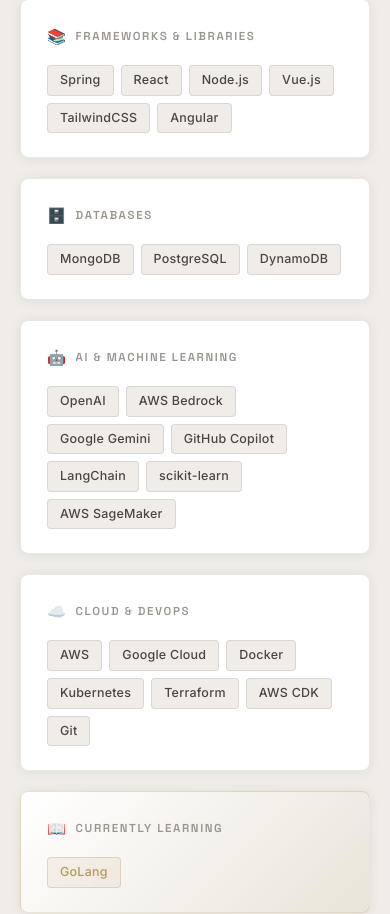
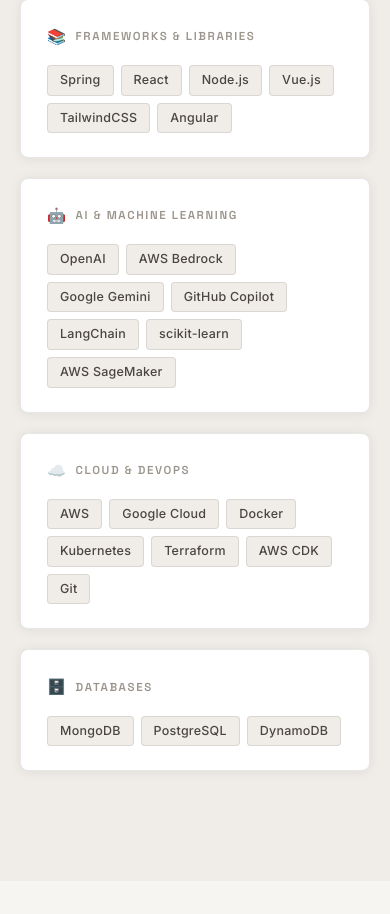
Before and after one commit to KingsleyND/portfolio, a plain HTML site: page docs/index.html in a window 390 px wide. Shown: the part 1356-2270 px from the top of the page. Drawn offline with Linux system fonts and the light colour scheme.

Commit message:
added cert

```diff
--- a/docs/index.html
+++ b/docs/index.html
@@ -105,15 +105,6 @@
         </div>
 
         <div class="skill-group">
-          <h3 class="skill-group__title"><span class="skill-group__icon">🗄️</span> Databases</h3>
-          <div class="skill-group__tags">
-            <span class="tag">MongoDB</span>
-            <span class="tag">PostgreSQL</span>
-            <span class="tag">DynamoDB</span>
-          </div>
-        </div>
-
-        <div class="skill-group">
           <h3 class="skill-group__title"><span class="skill-group__icon">🤖</span> AI &amp; Machine Learning</h3>
           <div class="skill-group__tags">
             <span class="tag">OpenAI</span>
@@ -139,10 +130,12 @@
           </div>
         </div>
 
-        <div class="skill-group skill-group--learning">
-          <h3 class="skill-group__title"><span class="skill-group__icon">📖</span> Currently Learning</h3>
+        <div class="skill-group">
+          <h3 class="skill-group__title"><span class="skill-group__icon">🗄️</span> Databases</h3>
           <div class="skill-group__tags">
-            <span class="tag tag--learning">GoLang</span>
+            <span class="tag">MongoDB</span>
+            <span class="tag">PostgreSQL</span>
+            <span class="tag">DynamoDB</span>
           </div>
         </div>
 
@@ -187,6 +180,11 @@
         <div class="cert-card">
           <img src="images/icons8-google-cloud.svg" alt="Google Cloud" class="cert-card__logo" />
           <span class="cert-card__name">Google Gen AI Leader</span>
+        </div>
+
+        <div class="cert-card">
+          <img src="images/icons8-google-cloud.svg" alt="Google Cloud" class="cert-card__logo" />
+          <span class="cert-card__name">Google Cloud Digital Leader</span>
         </div>
 
       </div>
--- a/docs/style.css
+++ b/docs/style.css
@@ -478,8 +478,20 @@ ul { list-style: none; }
 
 .skills__grid {
   display: grid;
-  grid-template-columns: repeat(auto-fill, minmax(290px, 1fr));
+  grid-template-columns: repeat(6, 1fr);
   gap: 20px;
+}
+
+.skills__grid .skill-group {
+  grid-column: span 2;
+}
+
+.skills__grid .skill-group:nth-last-child(2) {
+  grid-column: 2 / span 2;
+}
+
+.skills__grid .skill-group:nth-last-child(1) {
+  grid-column: 4 / span 2;
 }
 
 .skill-group {
@@ -1020,6 +1032,13 @@ ul { list-style: none; }
   .about__image-wrap::after { width: 200px; height: 200px; border-radius: 50%; }
 
   .projects__grid { grid-template-columns: 1fr; }
+
+  .skills__grid { grid-template-columns: repeat(2, 1fr); }
+  .skills__grid .skill-group,
+  .skills__grid .skill-group:nth-last-child(2),
+  .skills__grid .skill-group:nth-last-child(1) {
+    grid-column: auto;
+  }
 }
 
 @media (max-width: 560px) {
@@ -1028,6 +1047,11 @@ ul { list-style: none; }
   .nav__links a { font-size: 0.68rem; }
   .theme-toggle { width: 28px; height: 28px; flex-shrink: 0; }
   .skills__grid { grid-template-columns: 1fr; }
+  .skills__grid .skill-group,
+  .skills__grid .skill-group:nth-last-child(2),
+  .skills__grid .skill-group:nth-last-child(1) {
+    grid-column: auto;
+  }
   .contact__links { flex-direction: column; align-items: center; }
   .contact__card { width: 100%; max-width: 340px; }
   .container { padding: 0 20px; }
```
